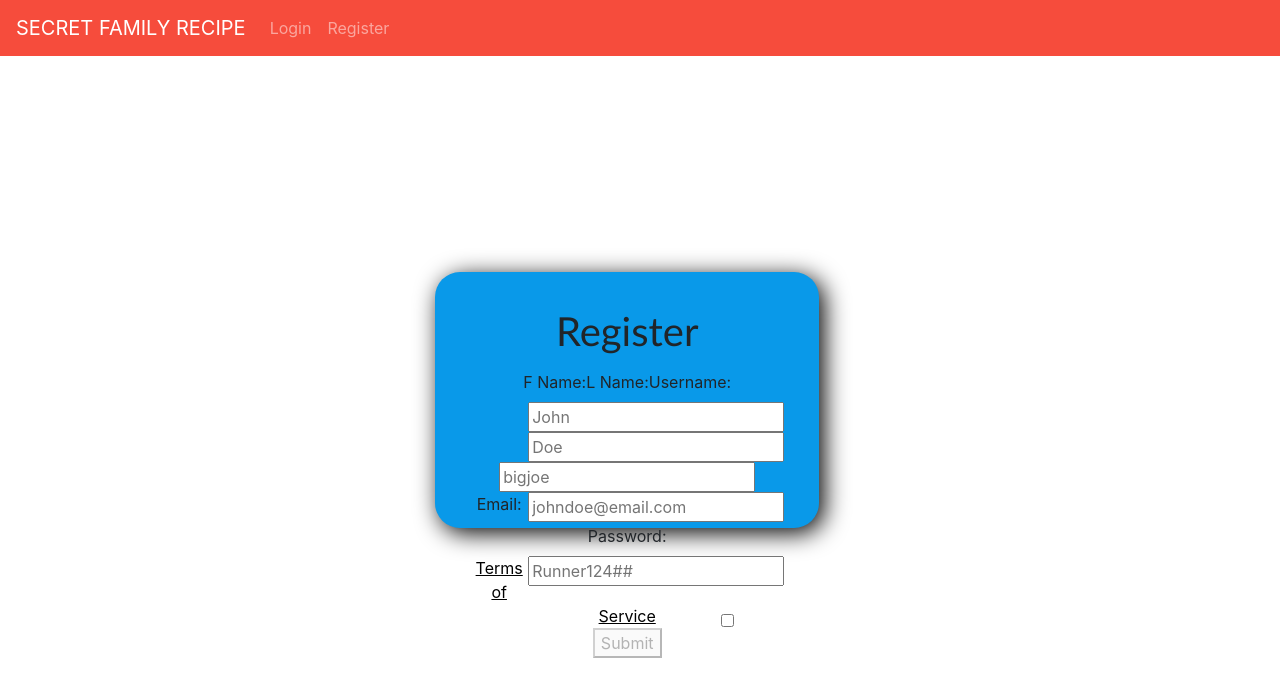
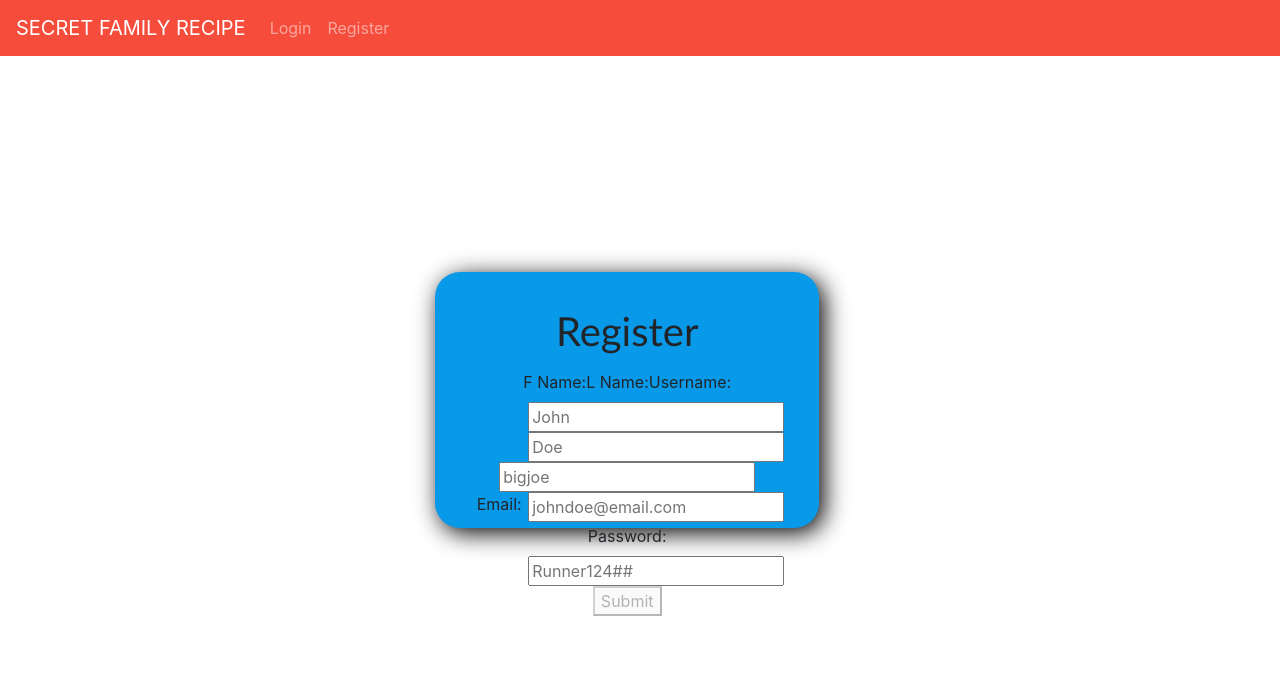
Before and after one commit to tt-webpt-105-Build-Week-2/Front-end, a React (Create React App) app: page /register in a window 1280 px wide. Shown: the top 696 px of the page. Built offline with nearby package versions, Linux system fonts and the light colour scheme.

Commit message:
fixed axios.

```diff
--- a/src/Registration/RegistrationForm.js
+++ b/src/Registration/RegistrationForm.js
@@ -4,6 +4,7 @@ import formSchema from "./registrationSchema";
 import { Route, Switch } from "react-router-dom";
 import axiosWithAuth from '../utils/axiosWithAuth';
 import "./RegistrationForm.css";
+import axios from 'axios'
 import { useHistory } from 'react-router-dom';
 
 function RegistrationForm(props) {
@@ -21,15 +22,15 @@ function RegistrationForm(props) {
 
   const submitForm = (event) => {
     event.preventDefault();
-    const value =
-      event.target.type === "checkbox"
-        ? event.target.checked
-        : event.target.value;
-    setFormValues({ ...formValues, [event.target.name]: value });
+    // const value =
+    //   event.target.type === "checkbox"
+    //     ? event.target.checked
+    //     : event.target.value;
+    // setFormValues({ ...formValues, [event.target.name] });
     console.log(formValues)
 
-    axiosWithAuth()
-      .post('/auth/register', formValues)
+    axios
+      .post('https://secret-family-recipes-6.herokuapp.com/auth/register', formValues)
       .then(res => {
         console.log(res)
         // props.postLogin(formValues)
@@ -48,18 +49,18 @@ function RegistrationForm(props) {
         'validate' checks that the value/user input is valid-based on requirements in formSchema.
         'then' is what happens when successful (in this case, nothing, since there is nothing in the ()).
         'catch' is what happens when the inputs are not valid per the formSchema (e.g. logs the message in the .required()). */
-    if (name === "checkbox") {
-      yup
-        .reach(formSchema, name)
-        .validate(event.target.checked)
-        .then(() => { })
-        .catch((error) => { });
+    // if (name === "checkbox") {
+    //   yup
+    //     .reach(formSchema, name)
+    //     .validate(event.target.checked)
+    //     .then(() => { })
+    //     .catch((error) => { });
 
-      setFormValues({
-        ...formValues,
-        [name]: event.target.checked,
-      });
-    } else {
+    //   setFormValues({
+    //     ...formValues,
+    //     [name]: event.target.checked,
+    //   });
+    // } else {
       yup
         .reach(formSchema, name)
         .validate(value)
@@ -71,7 +72,7 @@ function RegistrationForm(props) {
         [name]: value,
       });
     }
-  }
+  // }
 
   useEffect(() => {
     formSchema.isValid(formValues).then((valid) => {
@@ -139,7 +140,7 @@ function RegistrationForm(props) {
             onChange={inputChange}
           />
         </div>
-        <div className="terms">
+        {/* <div className="terms">
           <a href="#">Terms of Service</a>
           <input
             id="check"
@@ -147,8 +148,8 @@ function RegistrationForm(props) {
             name="checkbox"
             value={formValues.checkbox}
             onChange={inputChange}
-          />
-        </div>
+          /> */}
+        {/* </div> */}
         <div className="submit">
           <button type="submit" disabled={buttonDisabled}>
             Submit
--- a/src/Registration/registrationSchema.js
+++ b/src/Registration/registrationSchema.js
@@ -6,7 +6,7 @@ let formSchema = yup.object().shape({
   username: yup.string().required("username is a required field."),
   email: yup.string().required("Email is a required field.").email(),
   password: yup.string().required("Please enter your password"),
-  checkbox: yup.boolean().oneOf([true], "You obviously need to read the Terms!")
+  // checkbox: yup.boolean().oneOf([true], "You obviously need to read the Terms!")
 });
 
 export default formSchema;
```
